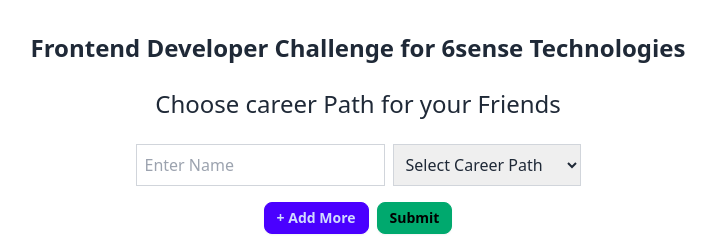
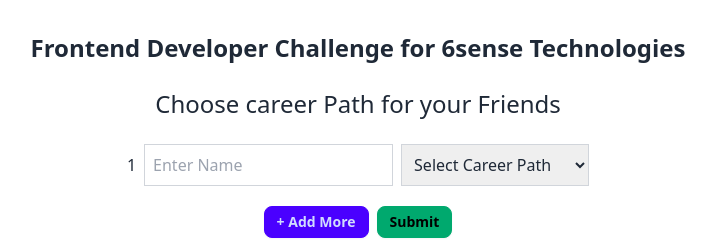
Before and after one commit to Mushfiq80/Frontend-Challenge, a React (Vite) app: page / in a window 1280 px wide. Shown: the top 240 px of the page, without its empty margins (282-998 px from the left). Built offline with nearby package versions, Linux system fonts and the light colour scheme.

Commit message:
add more btn added also indexing done

```diff
--- a/src/App.jsx
+++ b/src/App.jsx
@@ -55,6 +55,10 @@
     }
   }
 
+  const handleAddField = (e) => {
+    e.preventDefault();
+    setFormFields([...formFields, { input: '', select: '' }]);
+  }
 
   return (
     <>
@@ -68,8 +72,9 @@
 
         {
           formFields.map((field, index) => (
-            <div key={index} className='flex justify-center items-center gap-2'>
+            <div key={index} className='flex justify-center items-center gap-2 mb-1'>
               <div>
+                <label htmlFor='name' className='mr-2'>{index+1}</label>
                 <input
                   type='text'
                   className='border border-gray-300 p-2'
@@ -102,7 +107,7 @@
         }
         {/* buttons  add and submit */}
         <div className=''>
-          <button className='btn btn-primary btn-sm mr-2 mt-4'>+ Add More</button>
+          <button onClick={handleAddField} className='btn btn-primary btn-sm mr-2 mt-4'>+ Add More</button>
           <button type='submit' className='btn btn-success btn-sm'>Submit</button>
         </div>
       </form>
```
